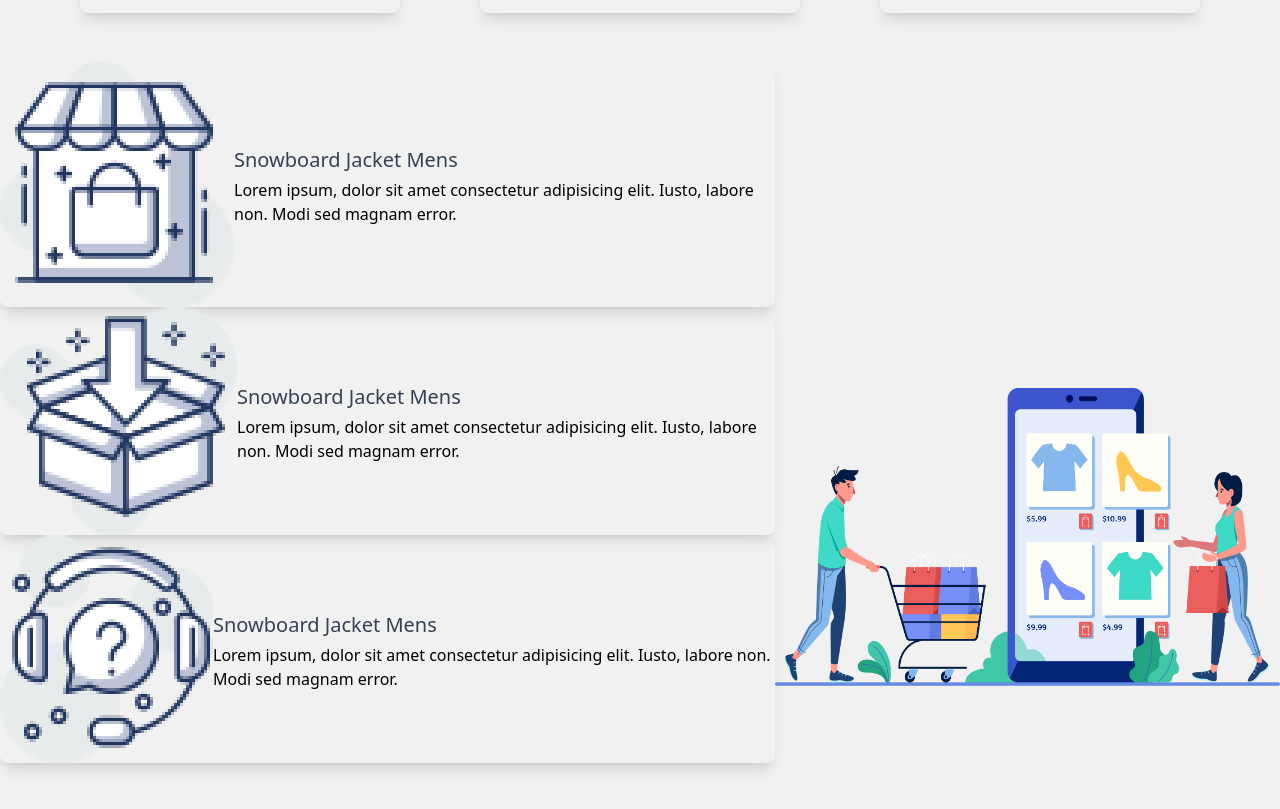
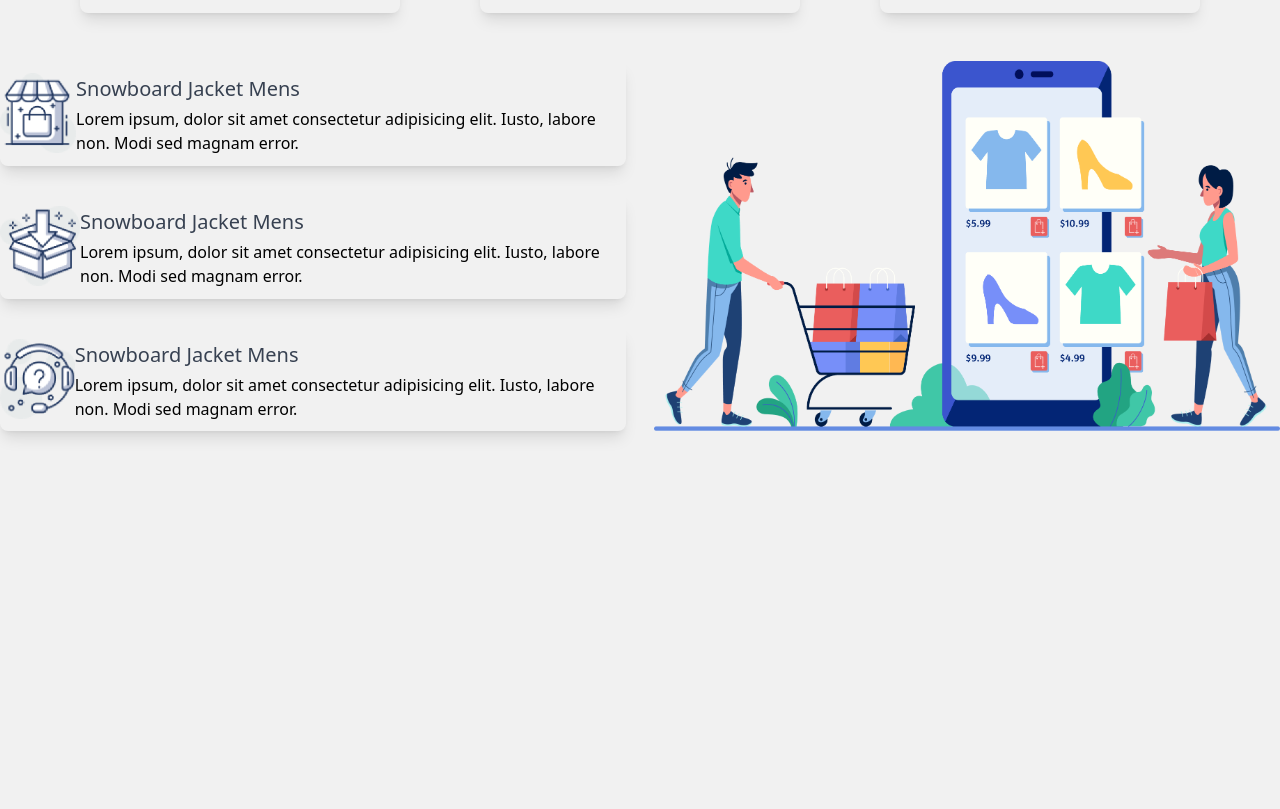
Before and after one commit to Ezabulbary/penguin-fashion-with-tailwindcss, a plain HTML site: page index.html in a window 1280 px wide. Shown: the part 1911-2720 px from the top of the page. After the commit the page ends 2390 px from the top, so only its background shows below. Drawn offline with nearby package versions, Linux system fonts and the light colour scheme.

Commit message:
contact added

```diff
--- a/index.html
+++ b/index.html
@@ -178,32 +178,30 @@
         </section>
         <!-- contact section -->
         <section class="my-12">
-            <div class="flex items-center justify-between">
+            <div class="grid grid-cols-2 gap-7">
+                <div class="flex items-center justify-between shadow-lg rounded-lg">
+                    <img class="w-20 h-20" src="images/house.png" alt="">
                     <div>
+                        <h3 class="text-xl text-gray-700 font-medium py-1">Snowboard Jacket Mens </h3>
+                        <p>Lorem ipsum, dolor sit amet consectetur adipisicing elit. Iusto, labore non. Modi sed magnam error.</p>
+                    </div>
+                </div>
+                <div class="row-span-3">
+                    <img src="images/shopping.png" alt="">
+                </div>
                 <div class="flex items-center justify-between shadow-lg rounded-lg">
-                        <img src="images/house.png" alt="">
+                    <img class="w-20 h-20" src="images/box.png" alt="">
                     <div>
                         <h3 class="text-xl text-gray-700 font-medium py-1">Snowboard Jacket Mens </h3>
                         <p>Lorem ipsum, dolor sit amet consectetur adipisicing elit. Iusto, labore non. Modi sed magnam error.</p>
                     </div>
                 </div>
                 <div class="flex items-center justify-between shadow-lg rounded-lg">
-                        <img src="images/box.png" alt="">
+                    <img class="w-20 h-20" src="images/question.png" alt="">
                     <div>
                         <h3 class="text-xl text-gray-700 font-medium py-1">Snowboard Jacket Mens </h3>
                         <p>Lorem ipsum, dolor sit amet consectetur adipisicing elit. Iusto, labore non. Modi sed magnam error.</p>
                     </div>
-                    </div>
-                    <div class="flex items-center justify-between shadow-lg rounded-lg">
-                        <img src="images/question.png" alt="">
-                        <div>
-                            <h3 class="text-xl text-gray-700 font-medium py-1">Snowboard Jacket Mens </h3>
-                            <p>Lorem ipsum, dolor sit amet consectetur adipisicing elit. Iusto, labore non. Modi sed magnam error.</p>
-                        </div>
-                    </div>
-                </div>
-                <div class="w-1/2 h-12">
-                    <img src="images/shopping.png" alt="">
                 </div>
             </div>
         </section>
```
Lines whose indentation alone changed are shown as unchanged.
